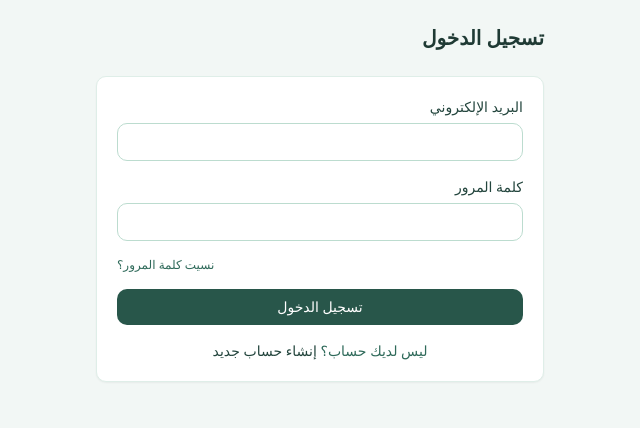
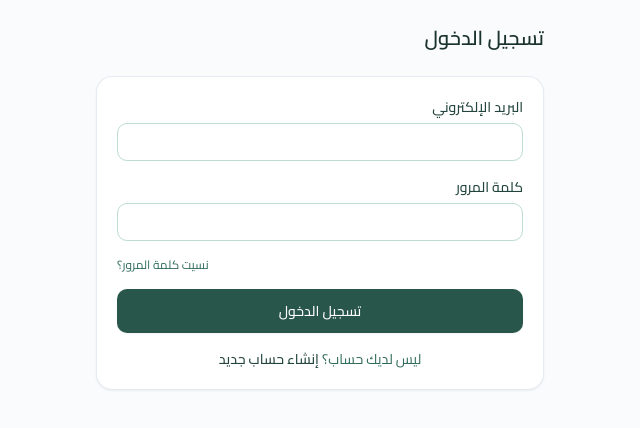
Before and after one commit to gony8881-tech/motmer-com, a React (Vite) app: page /login in a window 1280 px wide. Shown: the top 428 px of the page, without its empty margins (422-1062 px from the left). Built offline with nearby package versions, Linux system fonts and the light colour scheme; no server answers.

Commit message:
Design: upgrade design system, typography, animations, and core UI components (Batch 1)

```diff
--- a/index.html
+++ b/index.html
@@ -6,6 +6,9 @@
     <meta name="viewport" content="width=device-width, initial-scale=1.0" />
     <meta name="theme-color" content="#28564a" />
     <link rel="manifest" href="/manifest.webmanifest" />
+    <link rel="preconnect" href="https://fonts.googleapis.com" />
+    <link rel="preconnect" href="https://fonts.gstatic.com" crossorigin />
+    <link href="https://fonts.googleapis.com/css2?family=Cairo:wght@400;500;600;700;800&display=swap" rel="stylesheet" />
     <title>منصة إدارة وتحكيم الأبحاث العلمية</title>
   </head>
   <body class="font-sans antialiased">
--- a/src/components/ui/Badge.tsx
+++ b/src/components/ui/Badge.tsx
@@ -1,19 +1,45 @@
 import type { PropsWithChildren } from "react";
 import { cn } from "@/lib/cn";
 
-type Tone = "neutral" | "success" | "warning" | "danger";
+export type BadgeTone = "neutral" | "success" | "warning" | "danger" | "info" | "primary";
 
-const toneClasses: Record<Tone, string> = {
-  neutral: "bg-primary-100 text-primary-800",
-  success: "bg-emerald-100 text-emerald-800",
-  warning: "bg-amber-100 text-amber-800",
-  danger: "bg-red-100 text-red-800",
+export interface BadgeProps extends PropsWithChildren {
+  tone?: BadgeTone;
+  className?: string;
+  dot?: boolean;
+}
+
+const toneClasses: Record<BadgeTone, string> = {
+  neutral: "bg-slate-100 text-slate-700 border-slate-200",
+  primary: "bg-primary-50 text-primary-800 border-primary-200/70",
+  success: "bg-emerald-50 text-emerald-700 border-emerald-200/80",
+  warning: "bg-amber-50 text-amber-700 border-amber-200/80",
+  danger: "bg-rose-50 text-rose-700 border-rose-200/80",
+  info: "bg-sky-50 text-sky-700 border-sky-200/80",
 };
 
-export function Badge({ tone = "neutral", children }: PropsWithChildren<{ tone?: Tone }>) {
+const dotClasses: Record<BadgeTone, string> = {
+  neutral: "bg-slate-400",
+  primary: "bg-primary-600",
+  success: "bg-emerald-500",
+  warning: "bg-amber-500",
+  danger: "bg-rose-500",
+  info: "bg-sky-500",
+};
+
+export function Badge({ tone = "neutral", dot = false, className, children }: BadgeProps) {
   return (
-    <span className={cn("inline-flex rounded-full px-2.5 py-1 text-xs font-medium", toneClasses[tone])}>
-      {children}
+    <span
+      className={cn(
+        "inline-flex items-center gap-1.5 rounded-full border px-2.5 py-0.5 text-xs font-medium transition-colors",
+        toneClasses[tone],
+        className
+      )}
+    >
+      {dot && (
+        <span className={cn("h-1.5 w-1.5 rounded-full shrink-0", dotClasses[tone])} />
+      )}
+      <span>{children}</span>
     </span>
   );
 }
--- a/src/components/ui/Button.tsx
+++ b/src/components/ui/Button.tsx
@@ -1,28 +1,91 @@
-import type { ButtonHTMLAttributes } from "react";
+import type { ButtonHTMLAttributes, ReactNode } from "react";
 import { cn } from "@/lib/cn";
 
-type Variant = "primary" | "secondary" | "ghost" | "danger";
 
-interface ButtonProps extends ButtonHTMLAttributes<HTMLButtonElement> {
-  variant?: Variant;
+export type ButtonVariant = "primary" | "secondary" | "outline" | "ghost" | "danger";
+export type ButtonSize = "sm" | "md" | "lg" | "icon";
+
+export interface ButtonProps extends ButtonHTMLAttributes<HTMLButtonElement> {
+  variant?: ButtonVariant;
+  size?: ButtonSize;
+  isLoading?: boolean;
+  leftIcon?: ReactNode;
+  rightIcon?: ReactNode;
 }
 
-const variantClasses: Record<Variant, string> = {
-  primary: "bg-primary-700 text-white hover:bg-primary-800",
-  secondary: "bg-primary-100 text-primary-800 hover:bg-primary-200",
-  ghost: "bg-transparent text-primary-700 hover:bg-primary-50",
-  danger: "bg-red-600 text-white hover:bg-red-700",
+const variantClasses: Record<ButtonVariant, string> = {
+  primary:
+    "bg-primary-700 text-white shadow-sm hover:bg-primary-800 active:bg-primary-900 focus-visible:ring-2 focus-visible:ring-primary-600 focus-visible:ring-offset-2",
+  secondary:
+    "bg-primary-50 text-primary-800 border border-primary-200/80 hover:bg-primary-100/80 active:bg-primary-200",
+  outline:
+    "border border-slate-300 bg-white text-slate-700 shadow-subtle hover:bg-slate-50 hover:text-slate-900 active:bg-slate-100",
+  ghost:
+    "bg-transparent text-slate-600 hover:bg-slate-100 hover:text-slate-900 active:bg-slate-200/70",
+  danger:
+    "bg-rose-600 text-white shadow-sm hover:bg-rose-700 active:bg-rose-800 focus-visible:ring-2 focus-visible:ring-rose-500 focus-visible:ring-offset-2",
 };
 
-export function Button({ variant = "primary", className, ...props }: ButtonProps) {
+const sizeClasses: Record<ButtonSize, string> = {
+  sm: "min-h-[36px] px-3 py-1.5 text-xs rounded-lg gap-1.5",
+  md: "min-h-[44px] px-4 py-2.5 text-sm rounded-md2 gap-2",
+  lg: "min-h-[48px] px-6 py-3 text-base rounded-xl2 gap-2.5",
+  icon: "min-h-[40px] min-w-[40px] p-2 rounded-md2 justify-center",
+};
+
+export function Button({
+  variant = "primary",
+  size = "md",
+  isLoading = false,
+  leftIcon,
+  rightIcon,
+  className,
+  disabled,
+  children,
+  ...props
+}: ButtonProps) {
+  const isDisabled = disabled || isLoading;
+
   return (
     <button
       className={cn(
-        "inline-flex items-center justify-center gap-2 rounded-md2 px-4 py-2 text-sm font-medium transition-colors disabled:cursor-not-allowed disabled:opacity-50 focus-visible:outline focus-visible:outline-2 focus-visible:outline-offset-2 focus-visible:outline-primary-600",
+        "inline-flex items-center justify-center font-medium transition-all duration-150 select-none",
+        "focus-visible:outline-none disabled:cursor-not-allowed disabled:opacity-50 disabled:pointer-events-none",
+        "active:scale-[0.98]",
         variantClasses[variant],
+        sizeClasses[size],
         className
       )}
+      disabled={isDisabled}
+      aria-busy={isLoading}
       {...props}
-    />
+    >
+      {isLoading ? (
+        <svg
+          className="h-4 w-4 animate-spin text-current shrink-0"
+          xmlns="http://www.w3.org/2000/svg"
+          fill="none"
+          viewBox="0 0 24 24"
+        >
+          <circle
+            className="opacity-25"
+            cx="12"
+            cy="12"
+            r="10"
+            stroke="currentColor"
+            strokeWidth="4"
+          />
+          <path
+            className="opacity-75"
+            fill="currentColor"
+            d="M4 12a8 8 0 018-8V0C5.373 0 0 5.373 0 12h4zm2 5.291A7.962 7.962 0 014 12H0c0 3.042 1.135 5.824 3 7.938l3-2.647z"
+          />
+        </svg>
+      ) : (
+        leftIcon
+      )}
+      <span>{children}</span>
+      {!isLoading && rightIcon}
+    </button>
   );
 }
--- a/src/components/ui/Card.tsx
+++ b/src/components/ui/Card.tsx
@@ -1,10 +1,84 @@
-import type { PropsWithChildren } from "react";
+import type { HTMLAttributes, PropsWithChildren } from "react";
 import { cn } from "@/lib/cn";
 
-export function Card({ children, className }: PropsWithChildren<{ className?: string }>) {
+export interface CardProps extends HTMLAttributes<HTMLDivElement> {
+  hoverable?: boolean;
+}
+
+export function Card({ children, className, hoverable = false, ...props }: CardProps) {
   return (
-    <div className={cn("rounded-md2 border border-primary-100 bg-white p-5 shadow-sm", className)}>
+    <div
+      className={cn(
+        "rounded-xl2 border border-slate-200/80 bg-white p-5 shadow-card transition-all duration-200",
+        hoverable && "hover:border-primary-300 hover:shadow-card-hover",
+        className
+      )}
+      {...props}
+    >
       {children}
     </div>
   );
 }
+
+export function CardHeader({
+  children,
+  className,
+  ...props
+}: PropsWithChildren<HTMLAttributes<HTMLDivElement>>) {
+  return (
+    <div className={cn("mb-4 flex flex-col space-y-1.5", className)} {...props}>
+      {children}
+    </div>
+  );
+}
+
+export function CardTitle({
+  children,
+  className,
+  ...props
+}: PropsWithChildren<HTMLAttributes<HTMLHeadingElement>>) {
+  return (
+    <h3
+      className={cn("text-base font-semibold leading-none tracking-tight text-slate-900", className)}
+      {...props}
+    >
+      {children}
+    </h3>
+  );
+}
+
+export function CardDescription({
+  children,
+  className,
+  ...props
+}: PropsWithChildren<HTMLAttributes<HTMLParagraphElement>>) {
+  return (
+    <p className={cn("text-xs text-slate-500", className)} {...props}>
+      {children}
+    </p>
+  );
+}
+
+export function CardContent({
+  children,
+  className,
+  ...props
+}: PropsWithChildren<HTMLAttributes<HTMLDivElement>>) {
+  return (
+    <div className={cn("pt-0", className)} {...props}>
+      {children}
+    </div>
+  );
+}
+
+export function CardFooter({
+  children,
+  className,
+  ...props
+}: PropsWithChildren<HTMLAttributes<HTMLDivElement>>) {
+  return (
+    <div className={cn("mt-4 flex items-center pt-2 border-t border-slate-100", className)} {...props}>
+      {children}
+    </div>
+  );
+}
--- a/src/components/ui/index.ts
+++ b/src/components/ui/index.ts
@@ -9,4 +9,5 @@ export * from "@/components/ui/Modal";
 export * from "@/components/ui/Table";
 export * from "@/components/ui/Alert";
 export * from "@/components/ui/Loading";
+export * from "@/components/ui/Skeleton";
 export * from "@/components/ui/EmptyState";
--- a/src/index.css
+++ b/src/index.css
@@ -2,12 +2,42 @@
 @tailwind components;
 @tailwind utilities;
 
+html {
+  scroll-behavior: smooth;
+  -webkit-tap-highlight-color: transparent;
+}
+
 html,
 body,
 #root {
-  height: 100%;
+  min-height: 100%;
 }
 
 body {
-  @apply bg-primary-50 text-primary-900;
+  @apply bg-slate-50/70 text-slate-800 antialiased selection:bg-primary-500 selection:text-white;
+  font-feature-settings: "cv02", "cv03", "cv04", "cv11";
 }
+
+/* Sleek modern scrollbars */
+::-webkit-scrollbar {
+  width: 6px;
+  height: 6px;
+}
+::-webkit-scrollbar-track {
+  background: transparent;
+}
+::-webkit-scrollbar-thumb {
+  background: #bcdccf;
+  border-radius: 9999px;
+}
+::-webkit-scrollbar-thumb:hover {
+  background: #8fc3af;
+}
+
+/* Safe area insets for mobile modern devices */
+.pb-safe {
+  padding-bottom: env(safe-area-inset-bottom, 0px);
+}
+.pt-safe {
+  padding-top: env(safe-area-inset-top, 0px);
+}
--- a/tailwind.config.ts
+++ b/tailwind.config.ts
@@ -18,11 +18,45 @@ export default {
           600: "#2f6a5a",
           700: "#28564a",
           800: "#23453d",
-          900: "#1f3a34",
+          900: "#1b332d",
+          950: "#0f1f1b",
         },
       },
       borderRadius: {
         md2: "10px",
+        xl2: "16px",
+      },
+      boxShadow: {
+        subtle: "0 1px 2px 0 rgba(0, 0, 0, 0.05)",
+        card: "0 1px 3px 0 rgba(0, 0, 0, 0.05), 0 1px 2px -1px rgba(0, 0, 0, 0.05)",
+        "card-hover": "0 10px 15px -3px rgba(40, 86, 74, 0.08), 0 4px 6px -4px rgba(40, 86, 74, 0.04)",
+        elevated: "0 20px 25px -5px rgba(0, 0, 0, 0.08), 0 8px 10px -6px rgba(0, 0, 0, 0.03)",
+        drawer: "0 0 35px rgba(0, 0, 0, 0.15)",
+        bottomNav: "0 -4px 20px -2px rgba(0, 0, 0, 0.06)",
+      },
+      keyframes: {
+        fadeIn: {
+          "0%": { opacity: "0", transform: "translateY(4px)" },
+          "100%": { opacity: "1", transform: "translateY(0)" },
+        },
+        slideUp: {
+          "0%": { transform: "translateY(100%)" },
+          "100%": { transform: "translateY(0)" },
+        },
+        slideDown: {
+          "0%": { transform: "translateY(-10px)", opacity: "0" },
+          "100%": { transform: "translateY(0)", opacity: "1" },
+        },
+        scaleIn: {
+          "0%": { opacity: "0", transform: "scale(0.96)" },
+          "100%": { opacity: "1", transform: "scale(1)" },
+        },
+      },
+      animation: {
+        "fade-in": "fadeIn 0.25s cubic-bezier(0.16, 1, 0.3, 1) forwards",
+        "slide-up": "slideUp 0.3s cubic-bezier(0.16, 1, 0.3, 1) forwards",
+        "slide-down": "slideDown 0.2s cubic-bezier(0.16, 1, 0.3, 1) forwards",
+        "scale-in": "scaleIn 0.2s cubic-bezier(0.16, 1, 0.3, 1) forwards",
       },
     },
   },
```
Also changed, not shown: src/components/ui/Skeleton.tsx (added, +122 -0 lines), 1 other file (tests, documents, lock files or other folders).
